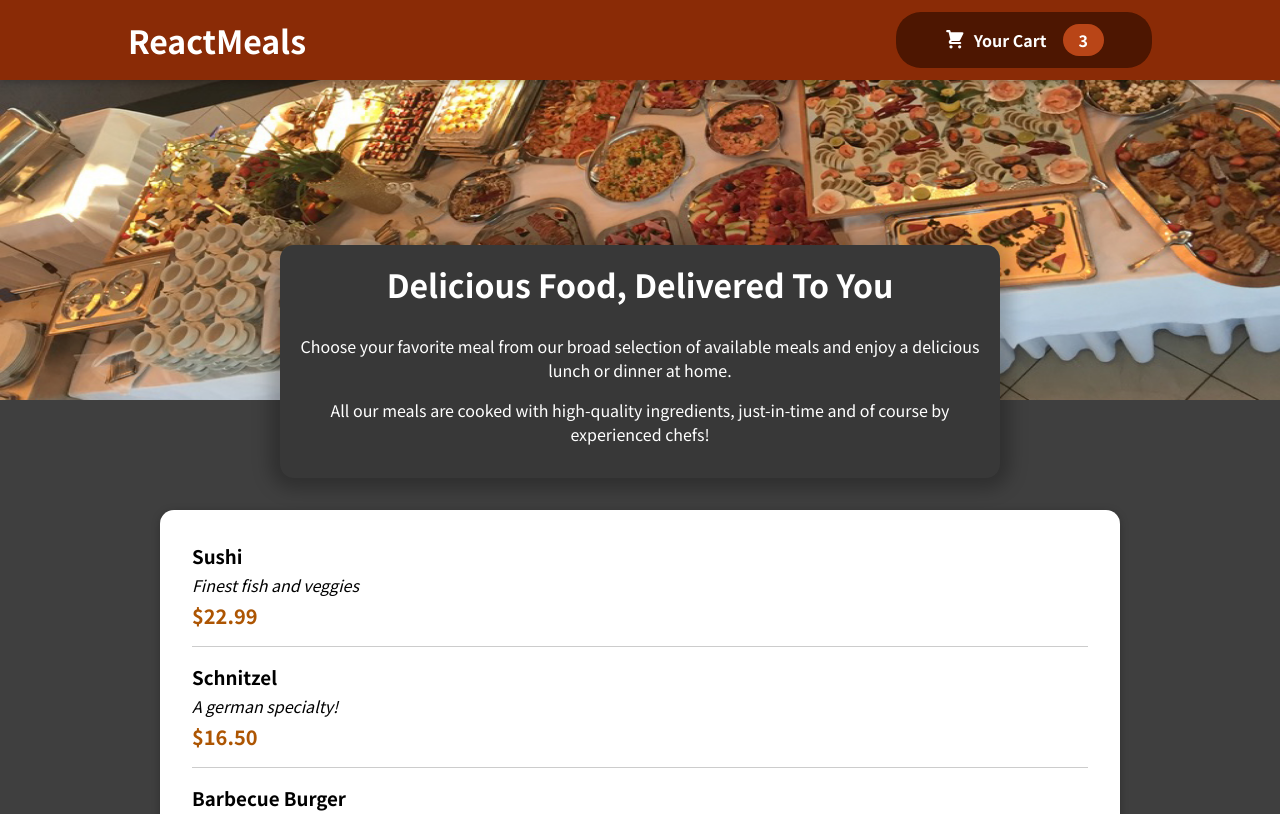
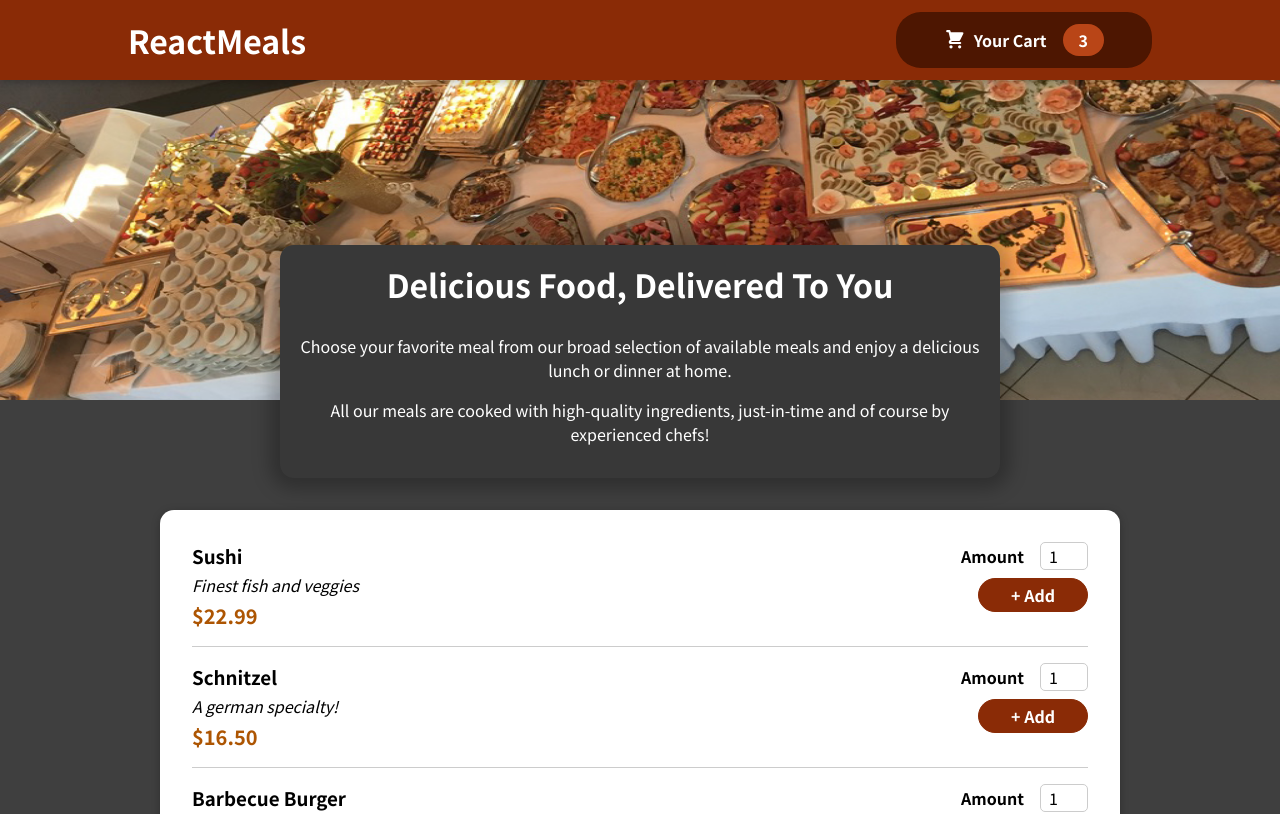
Before and after one commit to jinlou98/Food_Order, a React (Create React App) app: page / in a window 1280 px wide. Shown: the top 814 px of the page. Built offline with nearby package versions, Linux system fonts and the light colour scheme.

Commit message:
Add a form for user to select amount of items.

```diff
--- a/src/components/Meals/MealItem/MealItem.js
+++ b/src/components/Meals/MealItem/MealItem.js
@@ -1,5 +1,6 @@
 import React from "react";
 import classes from "./MealItem.module.css";
+import MealItemForm from './MealItemForm';
 
 const MealItem = (props) => {
     const price = `$${props.price.toFixed(2)}`;
@@ -12,7 +13,7 @@
         <div className={classes.price}>{price}</div>
       </div>
       <div>
-
+        <MealItemForm></MealItemForm>
       </div>
     </li>
   );
--- a/src/components/Meals/MealItem/MealItemForm.js
+++ b/src/components/Meals/MealItem/MealItemForm.js
@@ -0,0 +1,12 @@
+import React from 'react';
+import classes from './MealItemForm.module.css';
+import Input from '../../UI/Input';
+
+const MealItemForm = props => {
+    return <form className={classes.form}>
+        <Input label="Amount" input={{id:'amount', type:'number', min:'1', max:'5', step:'1', defaultValue:'1'}}></Input>
+        <button>+ Add</button>
+    </form>
+};
+
+export default MealItemForm;
--- /dev/null
+++ b/src/components/Meals/MealItem/MealItemForm.module.css
@@ -0,0 +1,20 @@
+.form {
+    text-align: right;
+  }
+
+  .form button {
+    font: inherit;
+    cursor: pointer;
+    background-color: #8a2b06;
+    border: 1px solid #8a2b06;
+    color: white;
+    padding: 0.25rem 2rem;
+    border-radius: 20px;
+    font-weight: bold;
+  }
+
+  .form button:hover,
+  .form button:active {
+    background-color: #641e03;
+    border-color: #641e03;
+  }
--- /dev/null
+++ b/src/components/UI/Input.js
@@ -0,0 +1,11 @@
+import React from 'react';
+import classes from './Input.module.css';
+
+const Input = props => {
+    return <div className={classes.input}>
+        <label htmlFor={props.input.id}>{props.label}</label>
+        <input id={props.input.id} {...props.input}></input>
+    </div>
+};
+
+export default Input;
--- /dev/null
+++ b/src/components/UI/Input.module.css
@@ -0,0 +1,18 @@
+.input {
+    display: flex;
+    align-items: center;
+    margin-bottom: 0.5rem;
+  }
+
+  .input label {
+    font-weight: bold;
+    margin-right: 1rem;
+  }
+
+  .input input {
+    width: 3rem;
+    border-radius: 5px;
+    border: 1px solid #ccc;
+    font: inherit;
+    padding-left: 0.5rem;
+  }
```
